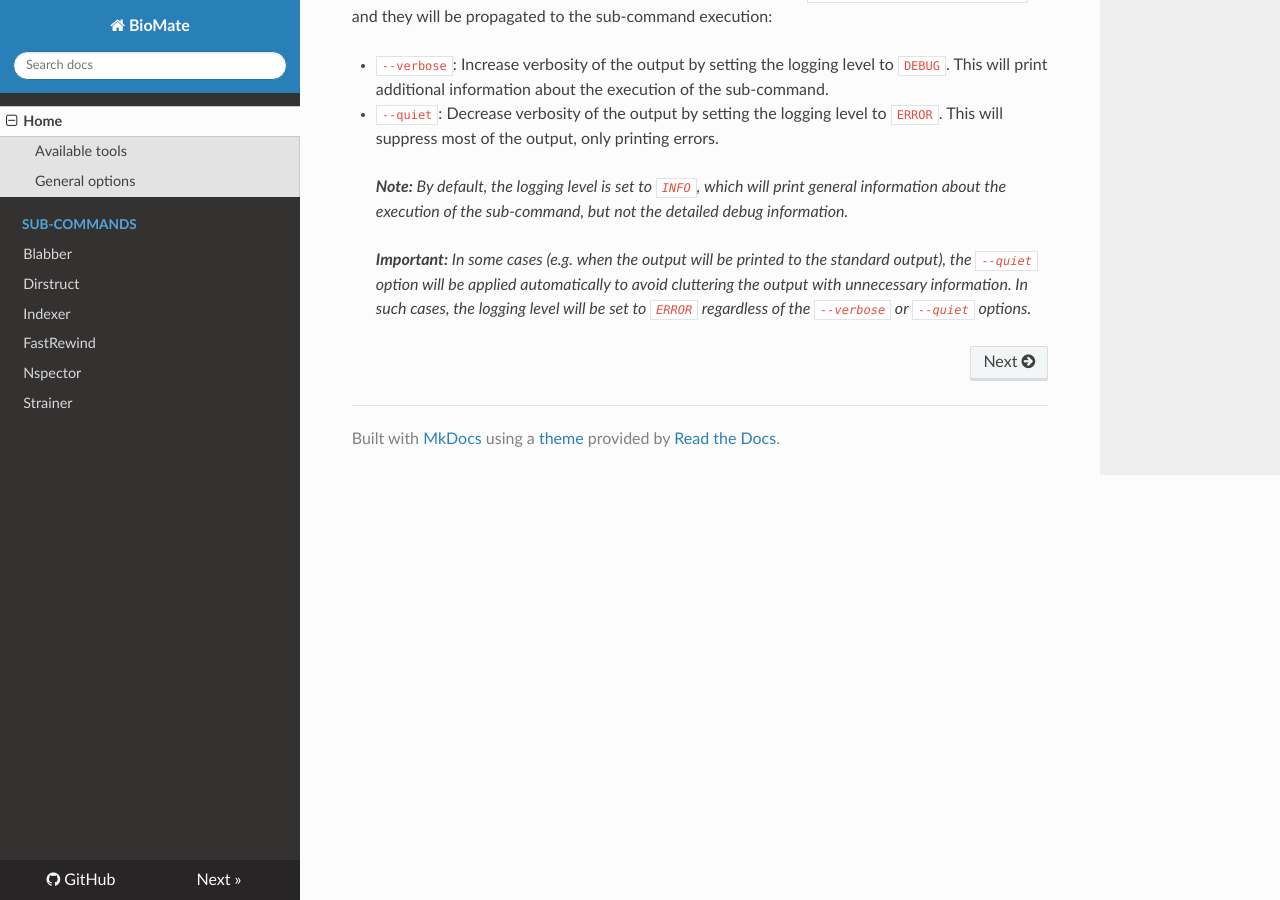
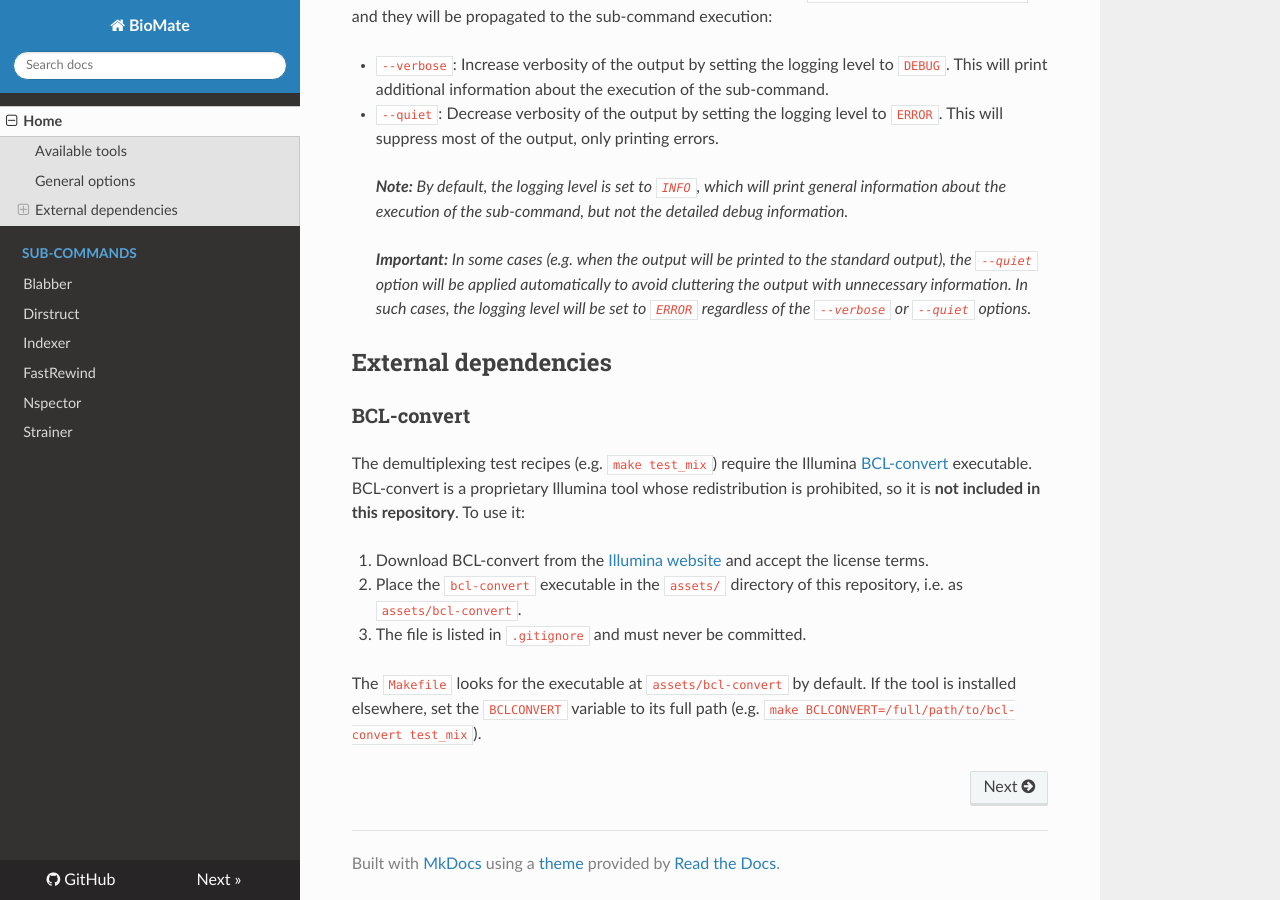
Before and after one commit to fagostini/BioMate, an MkDocs documentation site: the page built from docs/README.md, in a window 1280 px wide and 900 px high, scrolled down 750 px. Built offline with MkDocs 1.6.1, drawn with Linux system fonts in a browser that asks for light colours; nearby versions of some CDN libraries.

Commit message:
docs: Document BCL-convert as an external dependency

```diff
--- a/docs/README.md
+++ b/docs/README.md
@@ -23,3 +23,15 @@ In addition to the `--version` option, which prints the current version of the B
 > _**Note:** By default, the logging level is set to `INFO`, which will print general information about the execution of the sub-command, but not the detailed debug information._
 
 > _**Important:** In some cases (e.g. when the output will be printed to the standard output), the `--quiet` option will be applied automatically to avoid cluttering the output with unnecessary information. In such cases, the logging level will be set to `ERROR` regardless of the `--verbose` or `--quiet` options._
+
+## External dependencies
+
+### BCL-convert
+
+The demultiplexing test recipes (e.g. `make test_mix`) require the Illumina [BCL-convert](https://support.illumina.com/sequencing/sequencing_software/bcl-convert/downloads.html) executable. BCL-convert is a proprietary Illumina tool whose redistribution is prohibited, so it is **not included in this repository**. To use it:
+
+1. Download BCL-convert from the [Illumina website](https://support.illumina.com/sequencing/sequencing_software/bcl-convert/downloads.html) and accept the license terms.
+2. Place the `bcl-convert` executable in the `assets/` directory of this repository, i.e. as `assets/bcl-convert`.
+3. The file is listed in `.gitignore` and must never be committed.
+
+The `Makefile` looks for the executable at `assets/bcl-convert` by default. If the tool is installed elsewhere, set the `BCLCONVERT` variable to its full path (e.g. `make BCLCONVERT=/full/path/to/bcl-convert test_mix`).
```
Also changed, not shown: README.md (+2 -0 lines), 1 other file.
